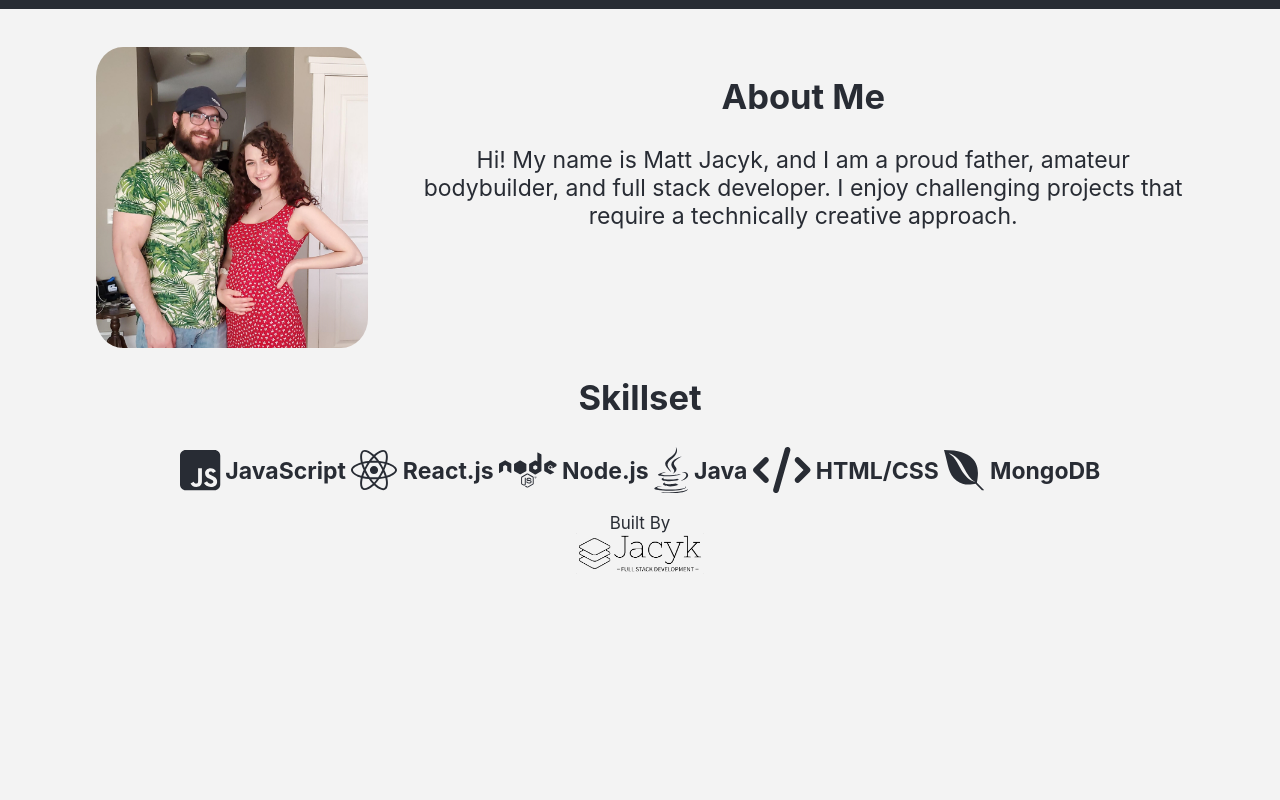
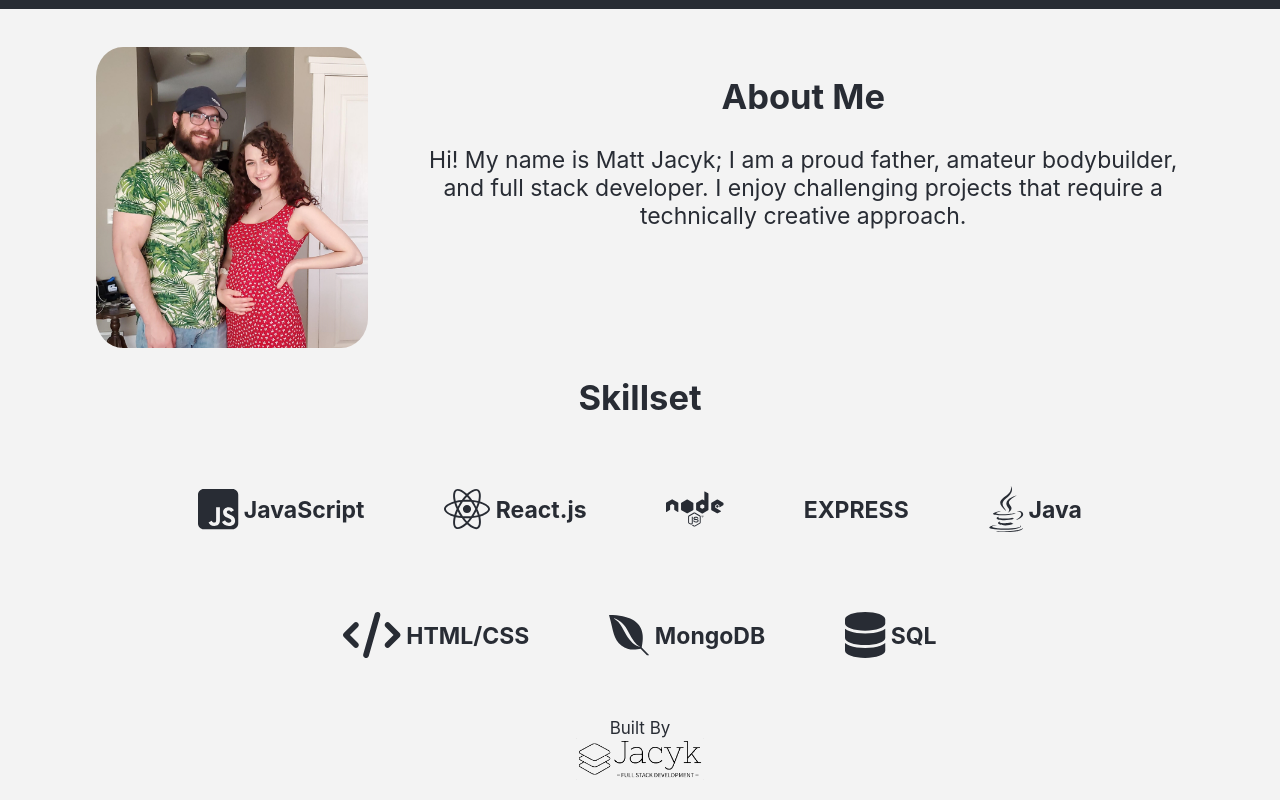
Before and after one commit to jacyked/jacykdev-portfolio, a React (Create React App) app in the folder client/: page / in a window 1280 px wide. Shown: the part 791-1591 px from the top of the page. Before the commit the page ends 1385 px from the top, so only its background shows below. Built offline with nearby package versions, Linux system fonts and the light colour scheme.

Commit message:
Fix logo formatting/display

```diff
--- a/client/src/App.css
+++ b/client/src/App.css
@@ -35,6 +35,8 @@
 }
 span{
   display: inline-block;
+  padding: 2%;
+  margin: 2%;
 
 }
 .App-img-profile {
@@ -76,6 +78,10 @@ span{
     float: left;
 
   }
+  .App-skillset{
+    display: block;
+    justify-content: center;
+  }
 
 }
 
--- a/client/src/App.js
+++ b/client/src/App.js
@@ -5,7 +5,7 @@ import AnimatedHeader from './components/AnimatedHeader';
 import { FontAwesomeIcon } from '@fortawesome/react-fontawesome'
 import ReactDOM from 'react-dom'
 import { faSquareGithub, faLinkedin, faSquareJs, faReact, faNode, faJava, faEnvira} from '@fortawesome/free-brands-svg-icons'
-import { faCode, faBra} from '@fortawesome/free-solid-svg-icons'
+import { faCode, faDatabase} from '@fortawesome/free-solid-svg-icons'
 
 
 function App() {
@@ -23,20 +23,19 @@ function App() {
         <div className="App-aboutme">
           <img className="App-img-profile" src='./profile.jpg'/>
           <h2 className='App-h2-profile'> About Me</h2>
-          <p className='App-h2-profile'> Hi! My name is Matt Jacyk, and I am a proud father, amateur bodybuilder, and full stack developer. I enjoy challenging projects that require a technically creative approach.</p>
+          <p className='App-h2-profile'> Hi! My name is Matt Jacyk; I am a proud father, amateur bodybuilder, and full stack developer. I enjoy challenging projects that require a technically creative approach.</p>
         </div>
-        <div>
+        <div className="App-skillset">
           <h2>Skillset</h2>
-          <div className="App-skillset">
-            <FontAwesomeIcon size="2xl" icon={faSquareJs} /><strong> JavaScript </strong>
-            <FontAwesomeIcon size='2xl' icon={faReact}  /><strong> React.js </strong>
-            <FontAwesomeIcon size='2xl' icon={faNode}  /><strong> Node.js </strong>
-            <FontAwesomeIcon size='2xl' icon={faJava}  /><strong> Java </strong>
-            <FontAwesomeIcon size='2xl' icon={faCode}  /><strong> HTML/CSS </strong>
-            <FontAwesomeIcon size='2xl' icon={faEnvira}  /><strong> MongoDB </strong>
-
-
-
+          <div>
+            <span><FontAwesomeIcon size="2xl" icon={faSquareJs} /><strong> JavaScript </strong></span>
+            <span><FontAwesomeIcon size='2xl' icon={faReact}  /><strong> React.js </strong></span>
+            <span><FontAwesomeIcon size='2xl' icon={faNode}  /></span>
+            <span><strong> EXPRESS </strong></span>
+            <span><FontAwesomeIcon size='2xl' icon={faJava}  /><strong> Java </strong></span>
+            <span><FontAwesomeIcon size='2xl' icon={faCode}  /><strong> HTML/CSS </strong></span>
+            <span><FontAwesomeIcon size='2xl' icon={faEnvira}  /><strong> MongoDB </strong></span>
+            <span><FontAwesomeIcon size='2xl' icon={faDatabase}  /><strong> SQL </strong></span>
           </div>
 
         </div>
```
